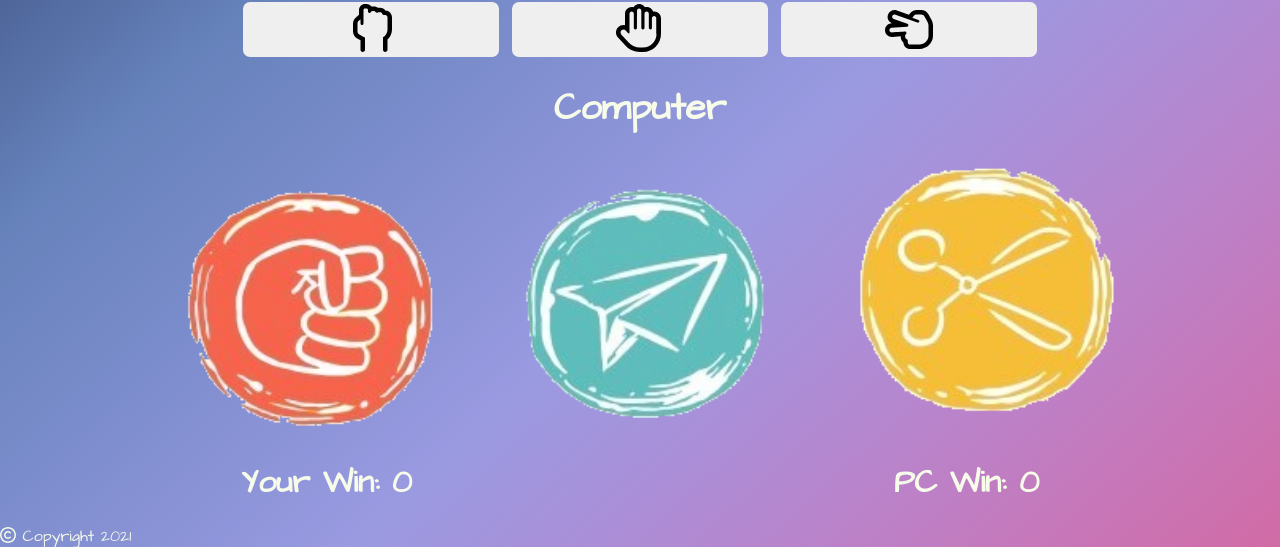
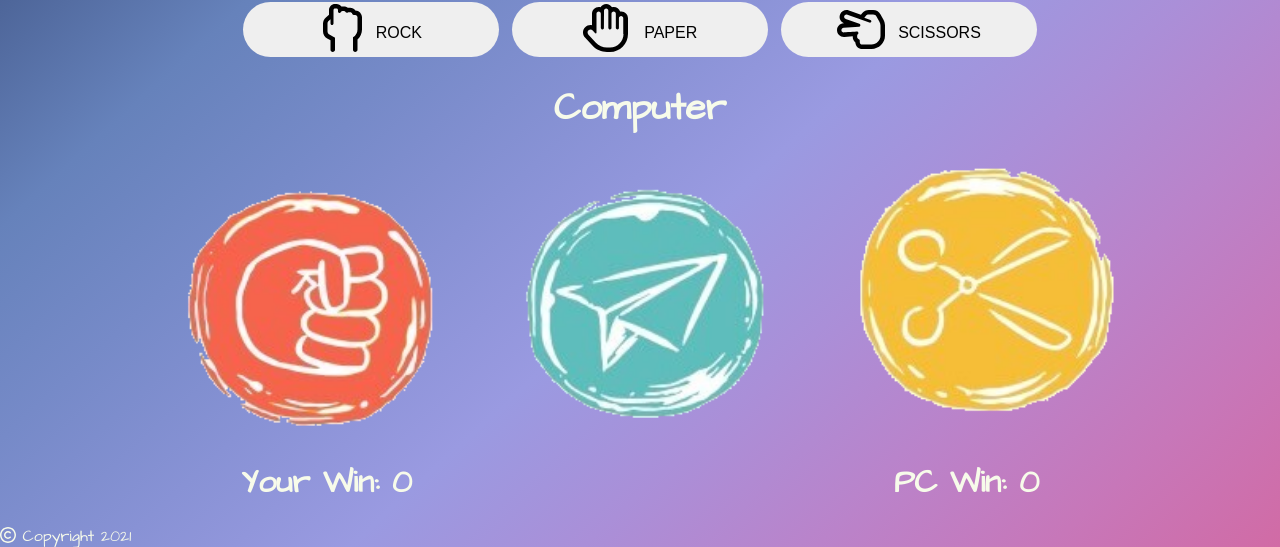
Before and after one commit to Maya-Claveau/PP2-rps, a plain HTML site: page index.html in a window 1280 px wide. Shown: the part 624-1171 px from the top of the page. Drawn offline with Linux system fonts and the light colour scheme.

Commit message:
Add style to buttons

```diff
--- a/assets/css/style.css
+++ b/assets/css/style.css
@@ -45,16 +45,27 @@ h1 {
     font-size: 120%;
 }
 
+/* buttons */
 .option-area button {
     width: 30%;
     font-size: 200%;
-    border-radius: 7px;
+    border-radius: 50px;
     margin-top: 15px;
     margin-bottom: 25px;
+    text-transform: uppercase;
+    transition: all 0.5s;
 }
 
 .option-area button:hover {
     background-color: #f0e890;
+}
+
+.option-area button::after {
+    content: attr(data-type);
+    color: black;
+    position: relative;
+    top: -0.7em;
+    font-size: 0.7rem;
 }
 
 .computer-choice img {
@@ -106,6 +117,11 @@ footer {
         font-size: 150%;
     }
 
+    .option-area button::after {
+        font-size: 1rem;
+        top: -0.5em;
+    }
+
     .computer-choice img {
         width: 25%;
     }
--- a/index.html
+++ b/index.html
@@ -37,13 +37,13 @@
         <h2>Round <span class="round-number">x</span></h2>
         <h3>Player</h3>
         <div class="option-area">
-            <button class="btn-rock">
+            <button data-type="rock" class="btn-rock">
                 <i class="far fa-hand-rock"></i>
             </button>
-            <button class="btn-paper">
+            <button data-type="paper" class="btn-paper">
                 <i class="far fa-hand-paper"></i>
             </button>
-            <button class="btn-scissors">
+            <button data-type="scissors" class="btn-scissors">
                 <i class="far fa-hand-scissors"></i>
             </button>
         </div>
```
